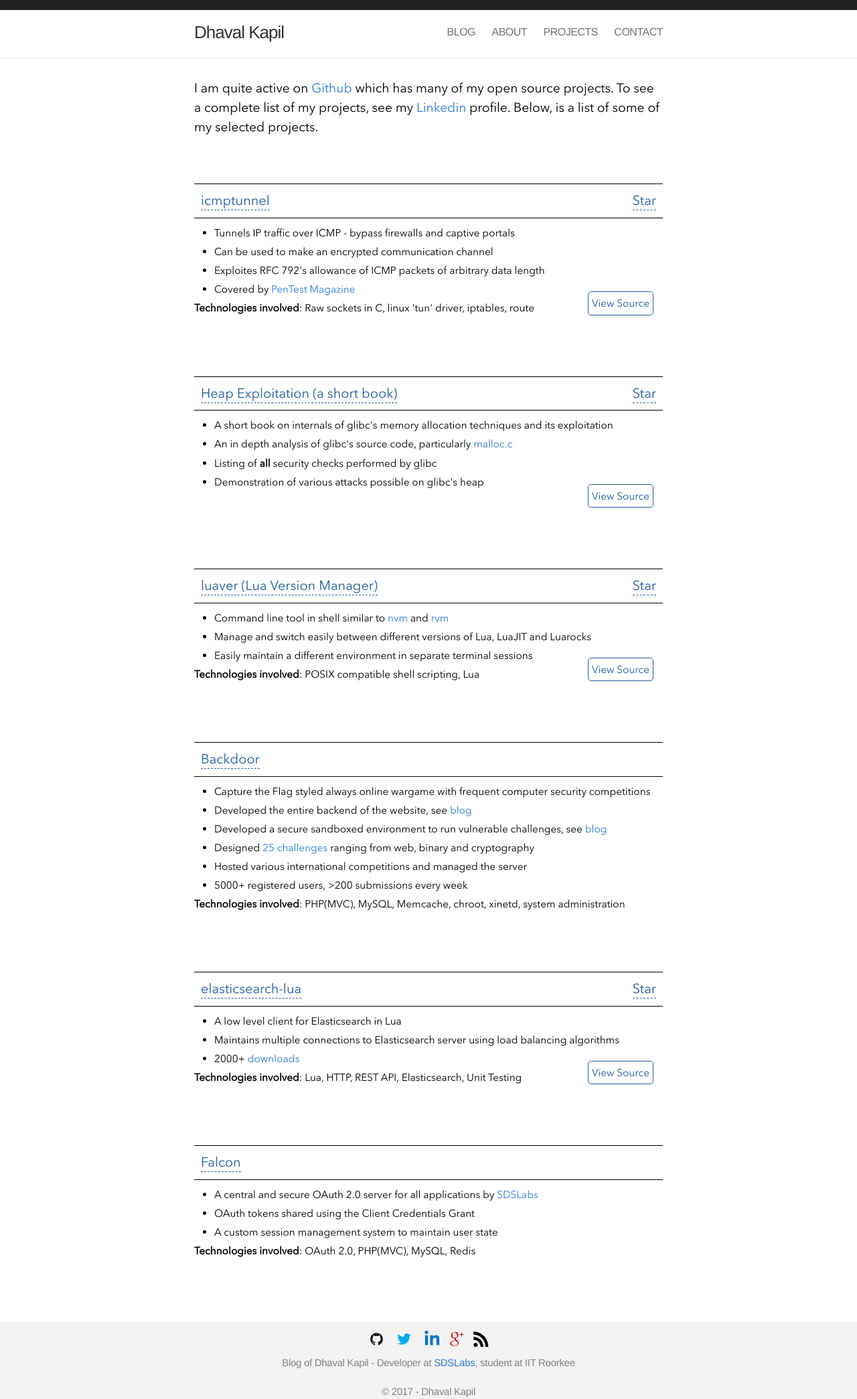
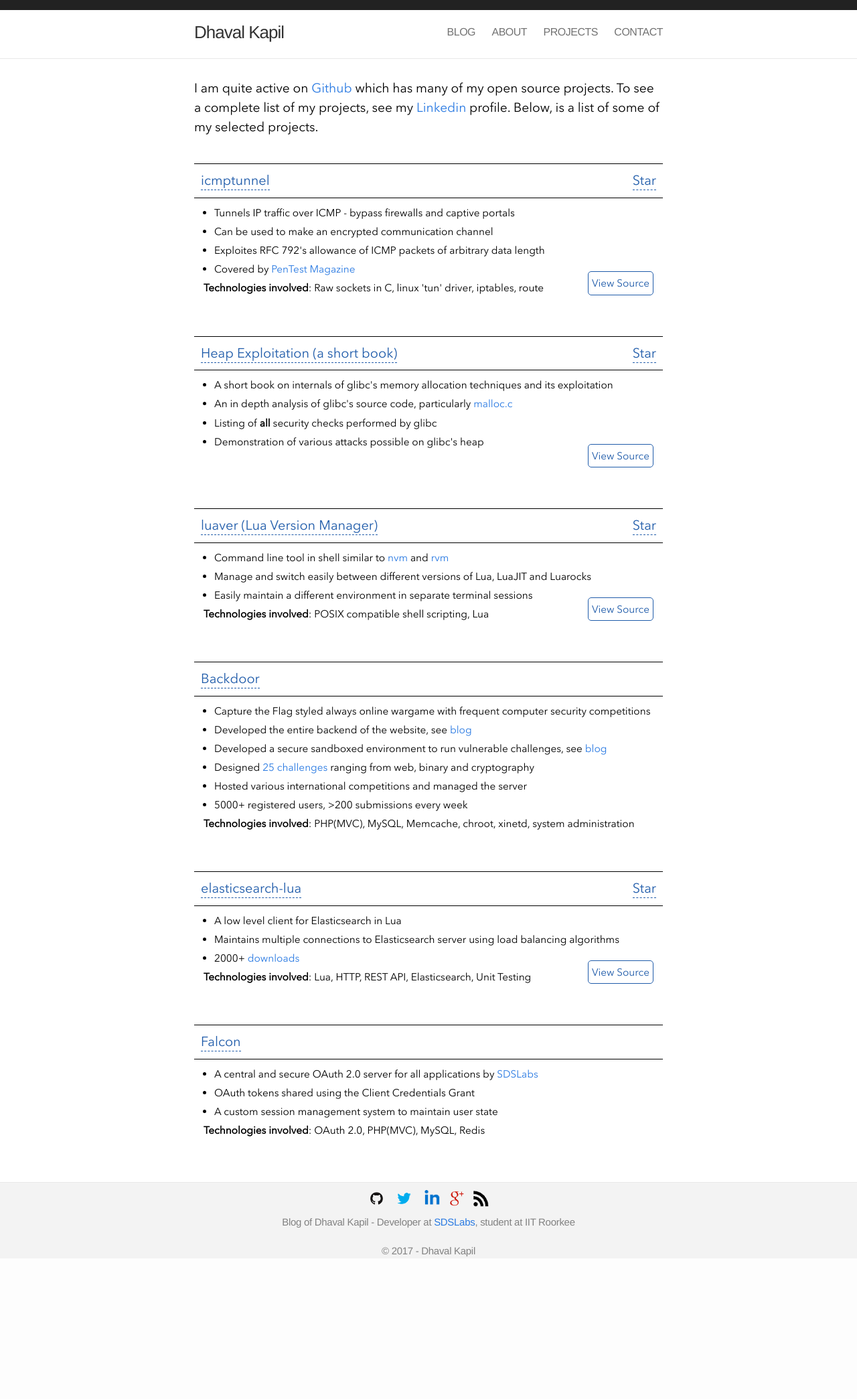
Before and after one commit to DhavalKapil/dhavalkapil.github.io, a Jekyll site: the page built from projects.html, in a window 1280 px wide. Shown: the whole page at 67% size. Built offline with Jekyll 4.4.1, drawn with Linux system fonts in a browser that asks for light colours; nearby versions of some CDN libraries; after the commit the page ends 1879 px from its top, so only the background shows below that.

Commit message:
Fixed design

```diff
--- a/assets/css/main.css
+++ b/assets/css/main.css
@@ -94,7 +94,7 @@ body {
 }
 
 .project {
-  margin: 70px 0px;
+  margin: 40px 0px;
   padding-bottom: 20px;
 }
 
@@ -133,7 +133,7 @@ body {
 }
 
 .project-tech {
-  max-width: 80%;
+  margin-left: 14px;
 }
 
 .project-tech span {
```
